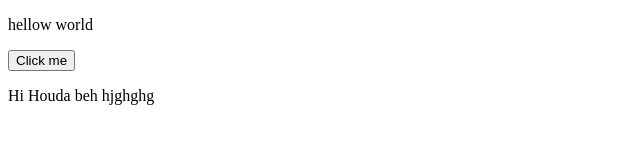
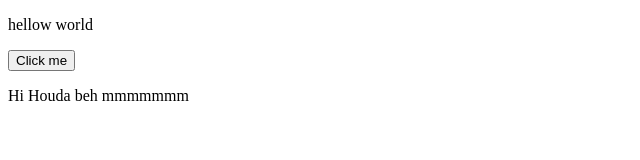
Before and after one commit to helal0321/newWebApp, a plain HTML site: page index.html in a window 1280 px wide. Shown: the full height of the page, 0-640 px from the left. Drawn offline with Linux system fonts and the light colour scheme.

Commit message:
update text 2

```diff
--- a/index.html
+++ b/index.html
@@ -8,5 +8,6 @@
 <body>
     <p>hellow world</p>
     <button>Click me</button>
-    <p>Hi Houda beh hjghghg</p></body>
+    <p>Hi Houda beh mmmmmmm </p>
+</body>
 </html>
```
